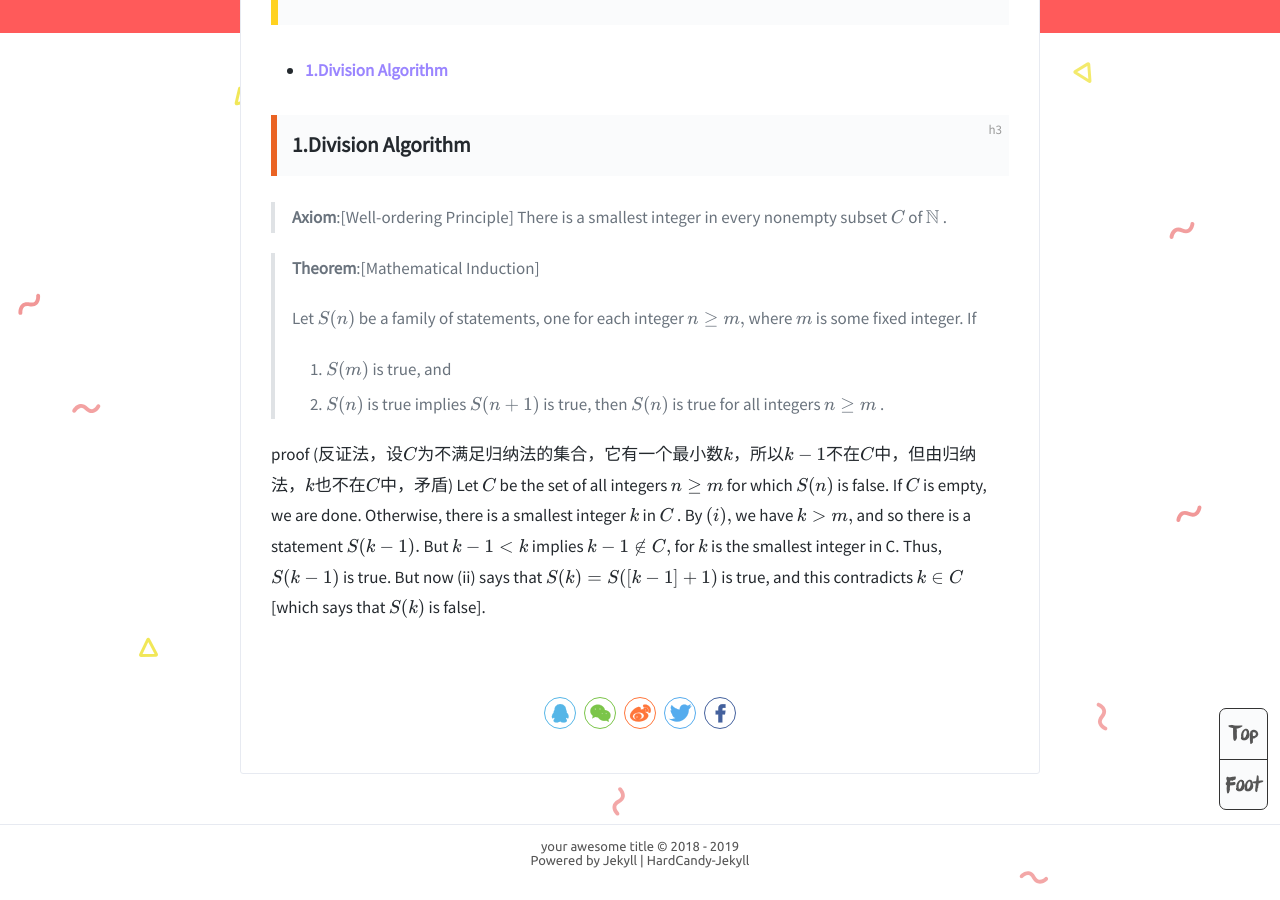
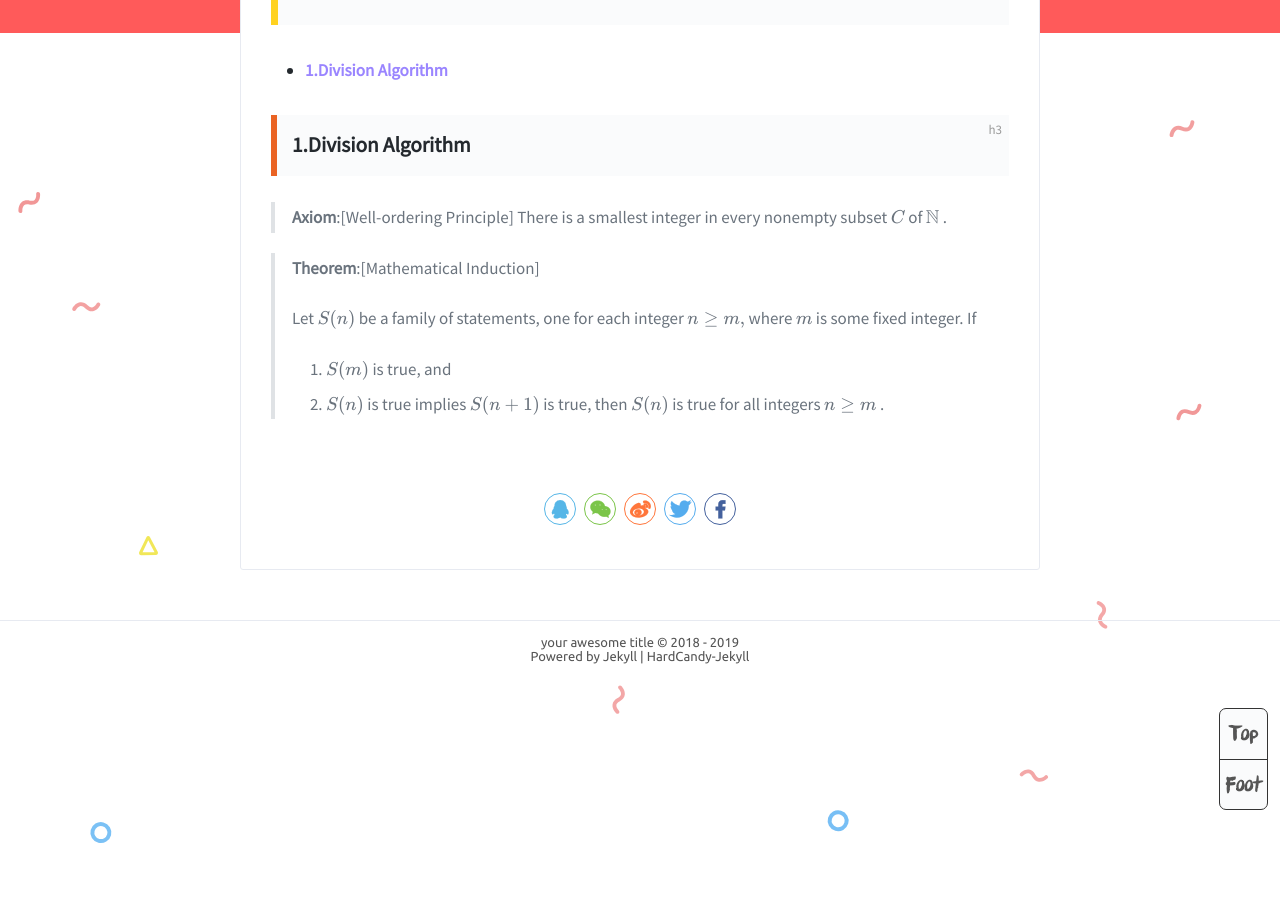
Before and after one commit to zodiachc/Cassis.github.io, a Jekyll site: the page built from _posts/2019-07-19-number-theory.md, in a window 1280 px wide and 900 px high, scrolled down 592 px. Built offline with Jekyll 4.4.1, drawn with Linux system fonts in a browser that asks for light colours; formulas are drawn with MathJax 3.

Commit message:
Update 2019-07-19-number-theory.md

```diff
--- a/_posts/2019-07-19-number-theory.md
+++ b/_posts/2019-07-19-number-theory.md
@@ -24,7 +24,3 @@ each integer $n \geq m,$ where $m$ is some fixed integer. If
 >1. $S(m)$ is true, and
 >2. $S(n)$ is true implies $S(n+1)$ is true,
 >  then $S(n)$ is true for all integers $n \geq m$ .
-
- proof
-(反证法，设$C$为不满足归纳法的集合，它有一个最小数$k$，所以$k-1$不在$C$中，但由归纳法，$k$也不在$C$中，矛盾)
-Let $C$ be the set of all integers $n \geq m$ for which $S(n)$ is false. If $C$ is empty, we are done. Otherwise, there is a smallest integer $k$ in $C$ . By $(i),$ we have $k>m,$ and so there is a statement $S(k-1) .$ But $k-1<k$ implies $k-1 \notin C,$ for $k$ is the smallest integer in C. Thus, $S(k-1)$ is true. But now (ii) says that $S(k)=S([k-1]+1)$ is true, and this contradicts $k \in C$ [which says that $S(k)$ is false].
```
